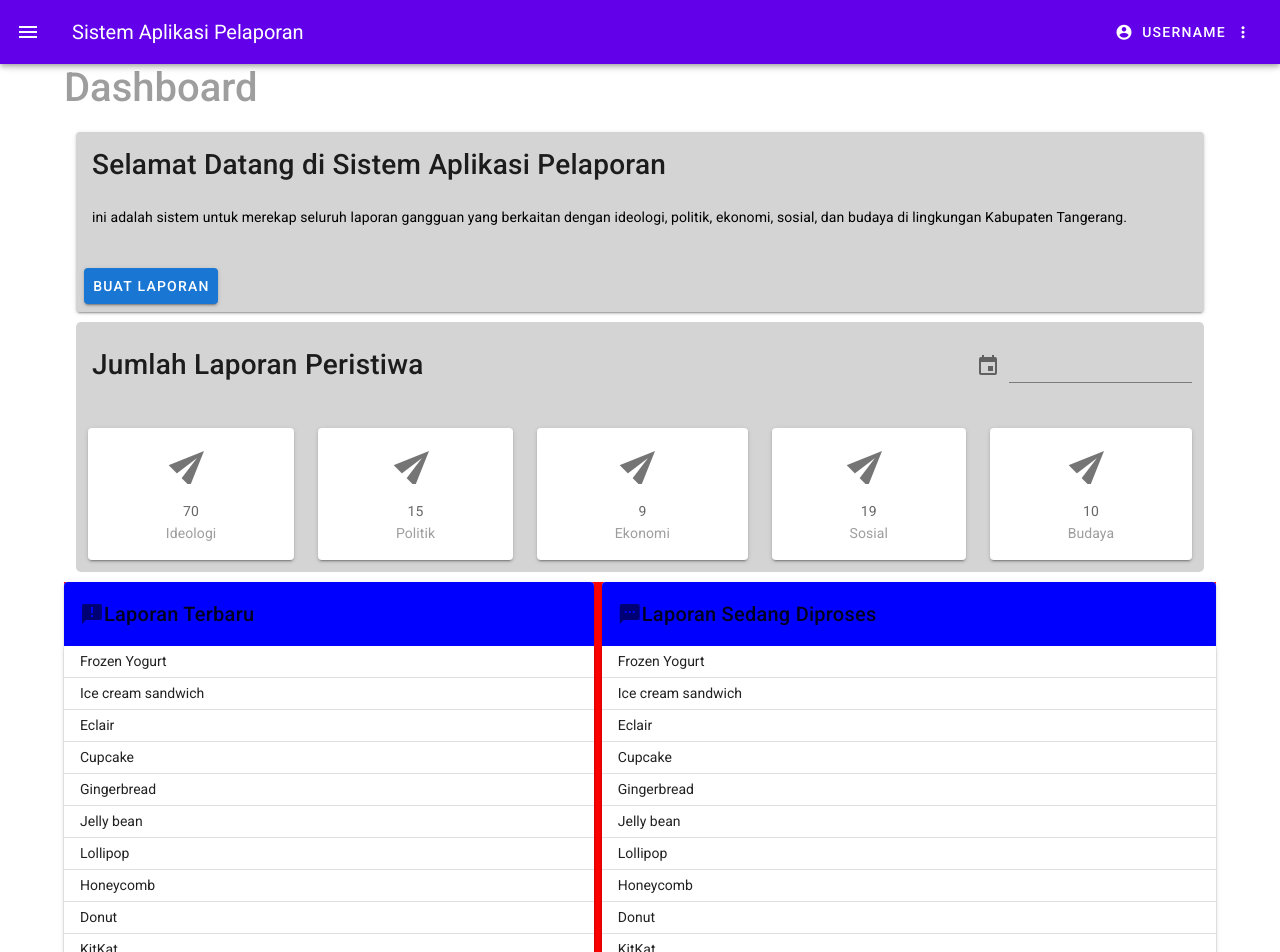
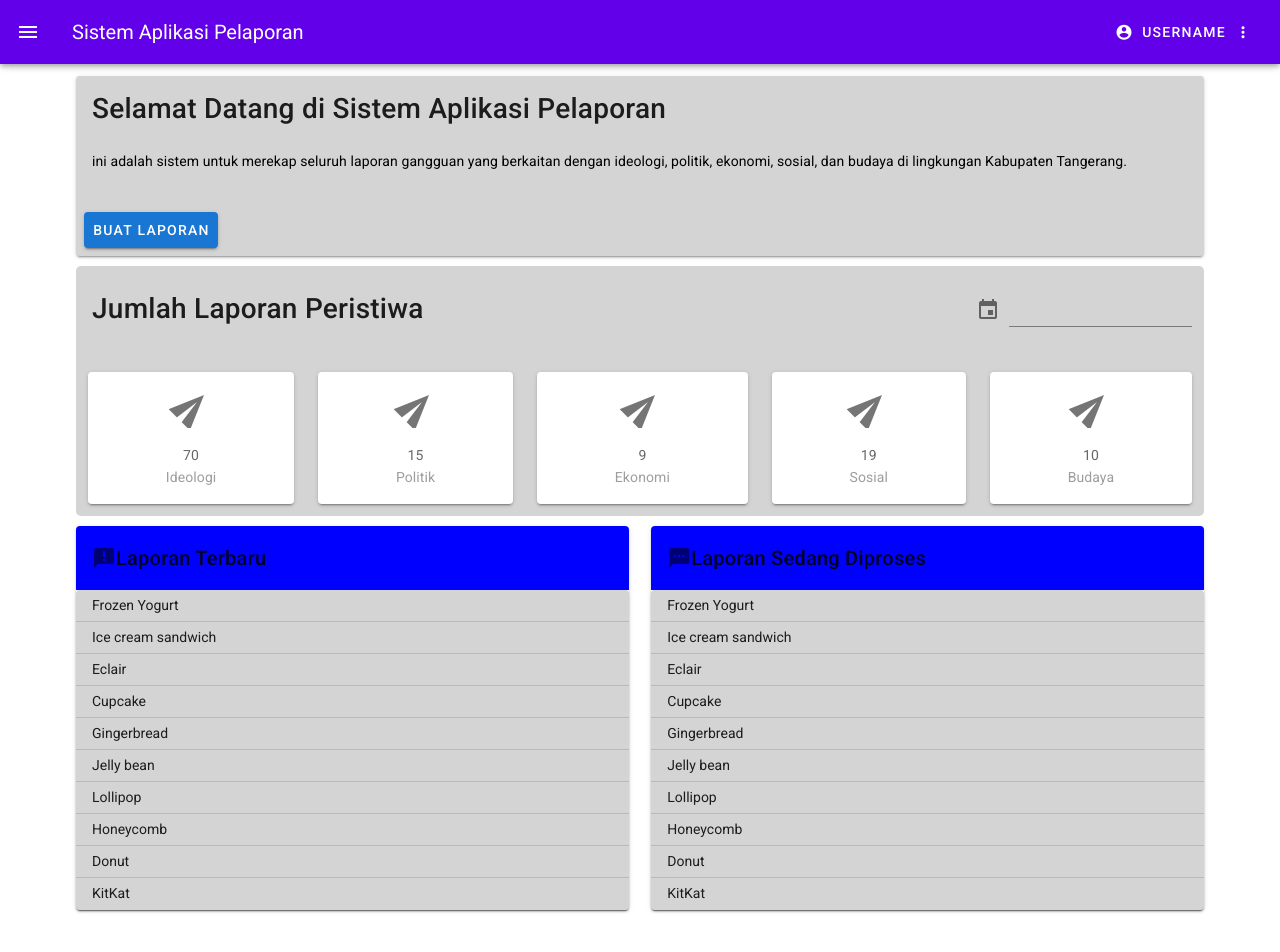
Before and after one commit to simkesbangpol/frontend, a Vue app: page / in a window 1280 px wide. Shown: the top 952 px of the page. Built offline with nearby package versions, Linux system fonts and the light colour scheme.

Commit message:
update style for table

```diff
--- a/src/views/Home.vue
+++ b/src/views/Home.vue
@@ -1,6 +1,5 @@
 <template>
   <div>
-    <h1 class="subheading grey--text">Dashboard</h1>
     <v-container>
       <v-layout column wrap>
         <v-flex sm6 xs12 md6 lg3 >
@@ -71,11 +70,12 @@
         </div>
       </div>
 
-      <v-layout row wrap style="background: red; margin-top: 10px">
-        <v-flex style="flex-grow: 2;">
-          <v-card class="mr-1">
-            <v-card-title style="flex-shrink: 2; background: blue;"><v-icon>mdi-message-alert</v-icon>Laporan Terbaru</v-card-title>
+      <div style="flex-direction: row; flex-wrap: wrap; display: flex; border-radius: 5px; justify-content: space-between;">
+        <div class="table-container">
+          <v-card>
+            <v-card-title style="background: blue;"><v-icon>mdi-message-alert</v-icon>Laporan Terbaru</v-card-title>
             <v-data-table
+              style="background: #d4d4d4;"
               dense
               :headers="headers"
               :hide-default-header="true"
@@ -85,11 +85,12 @@
               class="elevation-1"
             ></v-data-table>
           </v-card>
-        </v-flex>
-        <v-flex style="flex-grow: 2;">
-          <v-card class="ml-1">
-            <v-card-title style="flex-shrink: 2; background: blue;"><v-icon>mdi-message-processing</v-icon>Laporan Sedang Diproses</v-card-title>
+        </div>
+        <div class="table-container">
+          <v-card>
+            <v-card-title style="background: blue;"><v-icon>mdi-message-processing</v-icon>Laporan Sedang Diproses</v-card-title>
             <v-data-table
+              style="background: #d4d4d4;"
               dense
               :headers="headers"
               :hide-default-header="true"
@@ -99,8 +100,8 @@
               class="elevation-1"
             ></v-data-table>
           </v-card>
-        </v-flex>
-      </v-layout>
+        </div>
+      </div>
     </v-container>
 
   </div>
@@ -184,3 +185,19 @@ export default {
 }
 
 </script>
+
+<style>
+@media screen and (max-width:2000px){
+    .table-container {
+      width: 49%;
+      margin-top: 10px;
+    }
+}
+
+@media screen and (max-width:958px){
+    .table-container {
+      width: 100%;
+      margin-top: 10px;
+    }
+}
+</style>
```
